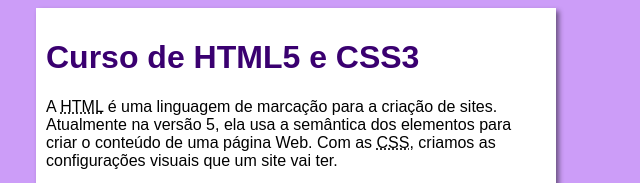
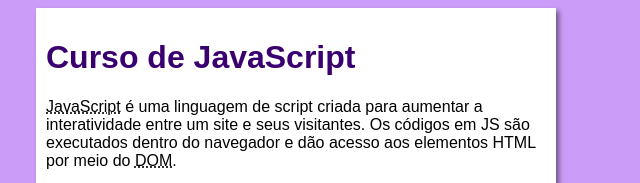
Before and after one commit to EstevaoFernande744/projeto-site, a plain HTML site: page curso-js.html in a window 1280 px wide. Shown: the top 183 px of the page, without its empty margins (344-984 px from the left). Drawn offline with Linux system fonts and the light colour scheme.

Commit message:
Update curso-js.html

```diff
--- a/curso-js.html
+++ b/curso-js.html
@@ -3,18 +3,18 @@
 <head>
     <meta charset="UTF-8">
     <meta name="viewport" content="width=device-width, initial-scale=1.0">
-    <title>Curso de HTML</title>
+    <title>Curso de JavaScript</title>
     <link rel="stylesheet" href="estilos/style.css">
 </head>
 <body>
     <main>
         <header>
-            <h1>Curso de HTML5 e CSS3</h1>
+            <h1>Curso de JavaScript</h1>
         </header>
         <article>
-            <p>A <abbr title="HyperText Markup Language">HTML</abbr> é uma linguagem de marcação para a criação de sites. Atualmente na versão 5, ela usa a semântica dos elementos para criar o conteúdo de uma página Web. Com as <abbr title="Cascading Style Sheets">CSS</abbr>, criamos as configurações visuais que um site vai ter.</p>
+            <p><abbr title="JavaScript">JavaScript</abbr> é uma linguagem de script criada para aumentar a interatividade entre um site e seus visitantes. Os códigos em JS são executados dentro do navegador e dão acesso aos elementos HTML por meio do <abbr title="Document Object Model">DOM</abbr>.</p>
 
-            <iframe width="560" height="315" src="https://www.youtube.com/embed/riSVzwlSnhw" frameborder="0" allow="accelerometer; autoplay; encrypted-media; gyroscope; picture-in-picture" allowfullscreen></iframe>
+            <iframe width="560" height="315" src="https://www.youtube.com/embed/BXqUH86F-kA" frameborder="0" allow="accelerometer; autoplay; encrypted-media; gyroscope; picture-in-picture" allowfullscreen></iframe>
 
             <a href="index.html"><img src="imagens/btn-back.png" alt="Voltar"></a>
         </article>
```
